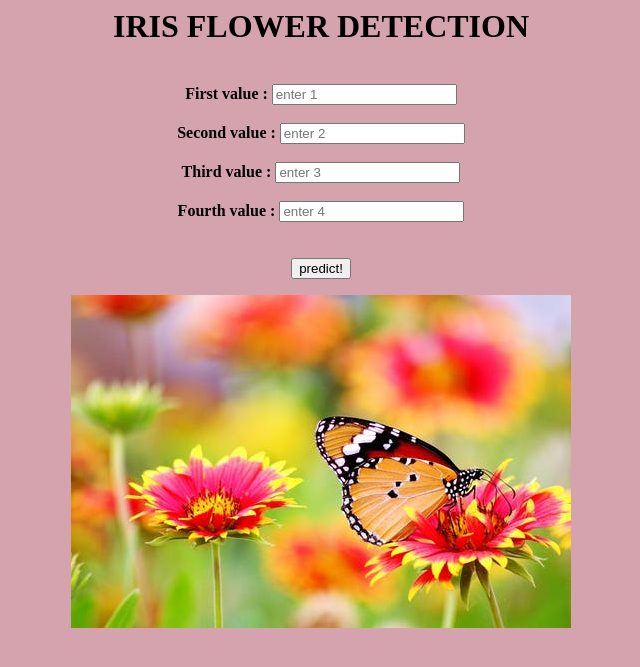
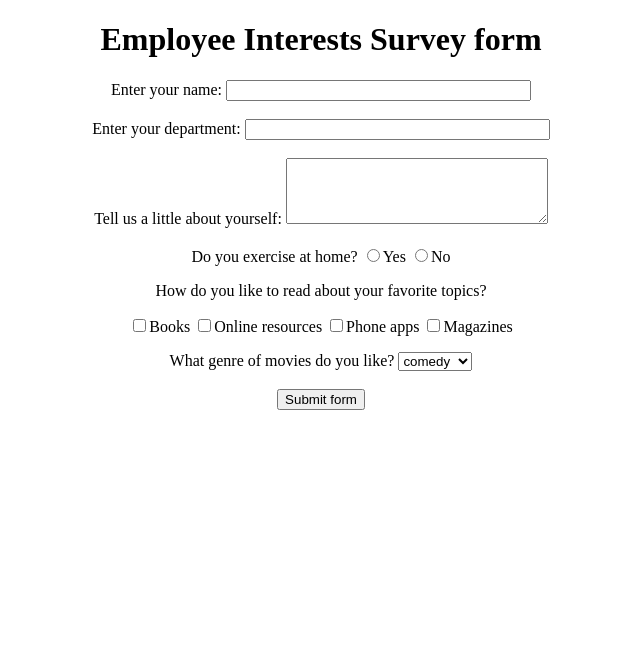
Before and after one commit to KULDEEPNARAYANMINJ/flower, a Flask app: page / in a window 1280 px wide. Shown: the top 667 px of the page, without its empty margins (319-959 px from the left). Run offline with Flask 2, Linux system fonts and the light colour scheme; parts of the project's set-up code (start-up, migrations or seed data) failed here and were passed over.

Commit message:
Update home.html

```diff
--- a/templates/home.html
+++ b/templates/home.html
@@ -1,21 +1,55 @@
+<!DOCTYPE HTML>
+<!-- This is how HTML comments look like -->
 <html>
-    <body bgcolor=#d4a3ae>
-
-        <center>
-
-        <h1> IRIS FLOWER DETECTION </h1><br>
-
-        <form method="POST", action="{{url_for('home')}}">
-           <b> First value :  <input type="text", name='a', placeholder="enter 1"> <br><br>
-            Second value :  <input type="text", name='b', placeholder="enter 2"> <br><br>
-            Third value :  <input type="text", name='c', placeholder="enter 3"> <br><br>
-            Fourth value : <input type="text", name='d', placeholder="enter 4"> <br><br><br></b>
-            <input type="submit" , value='predict!' >
-        </form>
-
-        <img src='static\flower1.jpg' alt="flower">
-
-    </center>
-
-    </body>
+<!-- the title will appear on the page-->
+<head>
+<title>Employee Interests Survey</title>
+</head>
+<body>
+<!-- as it is a survey form, we will need to submit the details, hence we use form -->
+<!-- We can give absolute url, or relative url like /nextpage.jsp, and specify POST or GET method -->
+<form action="http://google.co.in">
+<!-- If we remove this, every thing will move to the left of the page-->
+<div align="center">
+<!--Adds a heading to the form-->
+<h1>Employee Interests Survey form</h1>
+Enter your name:
+<!-- Input type text for small texts, specify size -->
+<input type="text" name="UserName" size=35 maxlength=35 value="">
+<!--Adds spaces - remove and see what happens -->
+</br></br>
+Enter your department:
+<input type="text" name="Deptt" size=35 maxlength=35 value=""> </br> </br>
+Tell us a little about yourself:
+<!-- For writing lot of text like descriptions with text wrapping,
+if you dont want text wrapping, you can add wrap = "off" (horizontal scrollbar -->
+<textarea name="Comments" cols=30 rows=4></textarea> </br> </br>
+Do you exercise at home?
+<!-- Radio buttons help you choose one out of the many values -->
+<input type="radio" name="exe" value=1>Yes
+<input type="radio" name="exe" value=2>No
+</p>
+How do you like to read about your favorite topics?
+<p>
+<!--Checkbox lets you select multiple options -->
+<input type="checkbox" name="Books">Books
+<input type="checkbox" name="Web">Online resources
+<input type="checkbox" name="Phone">Phone apps
+<input type="checkbox" name="Magazines">Magazines
+</p>
+What genre of movies do you like?
+<!--Select box lets you choose one of the multiple dropdown options-->
+<select name="moviepref" ><option>
+<option value=1 selected = "true">comedy
+<option value=2 >romance
+<option value=3 >thriller
+<option value=4 >horror
+<option value=5 >biopic
+</select>
+</br></br>
+<!--submits the information entered in the form by the user -->
+<input type=submit value="Submit form">
+</div>
+</form>
+</body>
 </html>
```
